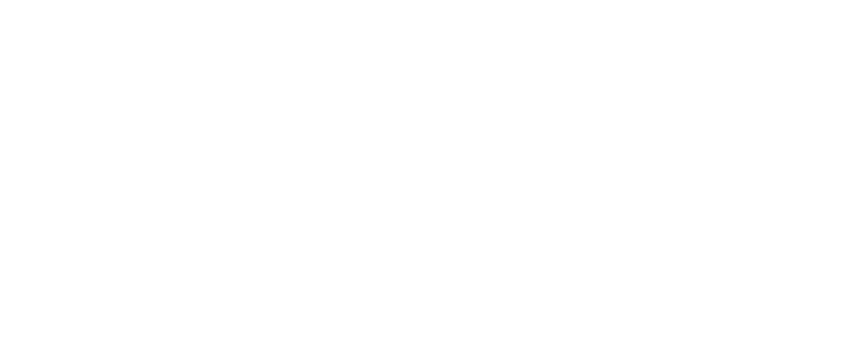
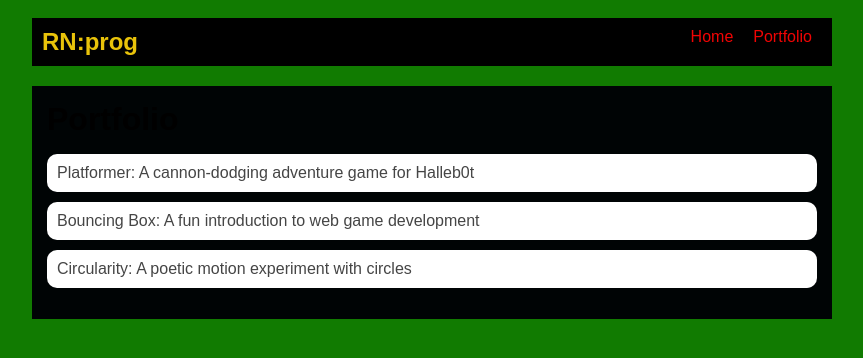
Before and after one commit to RJ-prog249/RJ-prog249.github.io, a plain HTML site: page portfolio.html in a window 1280 px wide. Shown: the whole page, without its empty margins (208-1071 px from the left). Drawn offline with Linux system fonts and the light colour scheme.

Commit message:
add portfolio page to website

```diff
--- a/fsd-projects/platformer/platformer.js
+++ b/fsd-projects/platformer/platformer.js
@@ -27,7 +27,7 @@ $(function () {
     //////////////////////////////////
 
     // TODO 1 - Enable the Grid
-    // toggleGrid();
+     toggleGrid();
 
 
     // TODO 2 - Create Platforms
--- a/index.html
+++ b/index.html
@@ -1,12 +1,46 @@
 <!DOCTYPE html>
 <html>
   <head>
-    <title>CHANGE ME</title>
+    <title>RN:Prog</title>
+    <link rel="stylesheet" href="style.css" />
   </head>
 
   <body>
     <!-- All content goes here -->
-    <div id="all-contents">
+    <div id="all-contents"></div>
+    <nav>
+  <h1>RN:Prog</h1>
+  <ul id="nav-ul">
+    <li class="nav-li">
+      <a href="index.html">Home</a>
+    </li>
+    <li class="nav-li">
+      <a href="portfolio.html">Portfolio</a>
+    </li>
+  </ul>
+</nav>
+    <main>
+<!-- Sidebar action-->
+    <div class="Sidebar">
+ <img
+      class="sidebar-img"
+      src='https://www.rockstargames.com/VI/_next/image?url=%2FVI%2F_next%2Fstatic%2Fmedia%2FDreQuan_Priest_landscape.9070b529.jpg&w=3840&q=75'>
+
+    </div>
+    <!--Content section-->
+    <div class="content">
+      <h2>Rashard Neal</h2>
+      <p>student at madison high</p>
+      <div class="content">
+        <h3>interests</h3>
+        <ul>
+          <li>gaming</li>
+          <li>Making Videos</li>
+          <li>football</li>
+        </ul>
+      </div>
+    </main>
+
 
     </div>
   </body>
--- a/portfolio.html
+++ b/portfolio.html
@@ -0,0 +1,46 @@
+<!DOCTYPE html>
+<html>
+  <head>
+    <title>RN:prog</title>
+    <link rel="stylesheet" href="style.css" />
+  </head>
+
+  <body>
+    <!-- All content goes here -->
+    <div id="all-contents">
+
+  <nav>
+    <h1>RN:prog</h1>
+  <ul id="nav-ul">
+    <li class="nav-li">
+      <a href="index.html">Home</a>
+    </li>
+    <li class="nav-li">
+      <a href="portfolio.html">Portfolio</a>
+    </li>
+  </ul>
+
+  </nav>
+
+  <main>
+    <div class="content">
+    <h1>Portfolio</h1>
+    <ul id="portfolio">
+        <li>
+  <a href="fsd-projects/platformer/">Platformer: A cannon-dodging adventure game for Halleb0t</a>
+</li>
+<li>
+  <a href="fsd-projects/bouncing-box/">Bouncing Box: A fun introduction to web game development</a>
+</li>
+<li>
+  <a href="fsd-projects/circularity/">Circularity: A poetic motion experiment with circles</a>
+</li>
+
+    </ul>
+  </div>
+
+  </main>
+
+    </div>
+  </body>
+</html>
--- a/style.css
+++ b/style.css
@@ -0,0 +1,102 @@
+body {
+    background: rgb(17, 123, 1);
+    color: rgb(227, 8, 8);
+    padding: 10px;
+    font-family: Arial, sans-serif;
+}
+
+#all-contents {
+    max-width: 800px;
+    margin: auto;
+}
+
+/* navigation menu */
+nav {
+    background: rgb(0, 0, 0);
+    margin: 0 auto;
+    display: flex;
+    padding: 10px;
+    margin-bottom: 20px;
+}
+
+h1 {
+    display: flex;
+    align-items: center;
+    color: rgb(233, 195, 10);
+    flex: 1;
+    margin: 0;
+}
+
+#nav-ul {
+    list-style-type: none;
+    margin: 0;
+    padding: 0;
+    display: flex;
+}
+
+.nav-li {
+    display: inline-block;
+    padding: 0 10px;
+}
+
+a {
+    text-decoration: none;
+    color: #f10404;
+}
+
+/* main container area beneath menu */
+main {
+    background: rgb(0, 4, 5);
+    display: flex;
+    margin-top: 20px;
+}
+
+.sidebar {
+    margin-right: 25px;
+    padding: 10px;
+}
+
+.sidebar-img {
+    width: 200px;
+}
+
+.content {
+    flex: 1;
+    padding: 15px;
+}
+
+/* interests section styles */
+#interests {
+    border: 4px silver ridge;
+    padding: 8px;
+    margin-top: 20px;
+}
+
+h2, h3 {
+    margin: 0px;
+}
+/* Portfolio styles */
+.content h1 {
+  color: black;
+}
+
+#portfolio {
+  list-style-type: none;
+  padding-left: 0;
+}
+
+#portfolio li {
+  background: #fff;
+  padding: 10px;
+  border-radius: 10px;
+  margin-bottom: 10px;
+}
+
+#portfolio li:hover {
+  background: #eee;
+}
+
+#portfolio a {
+  text-decoration: none;
+  color: #454545;
+}
```
